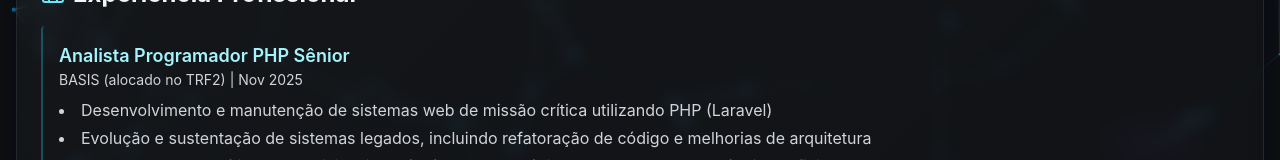
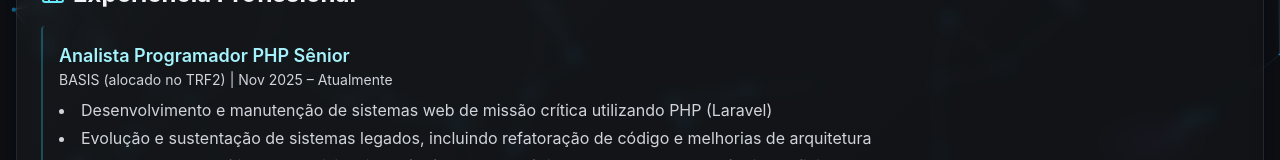
Before and after one commit to Neemiasbragadev/my-portifolio, a Next.js app: page / in a window 1280 px wide. Shown: the part 579-739 px from the top of the page. Built offline with nearby package versions, Linux system fonts and the light colour scheme.

Commit message:
Update Experience.tsx

```diff
--- a/components/Experience.tsx
+++ b/components/Experience.tsx
@@ -10,7 +10,7 @@ export default function Experience() {
      <div className="mb-6 space-y-4">
       <article className="p-4 bg-transparent border-l-2 border-cyan-400/30 rounded pl-4">
         <h3 className="text-lg font-semibold text-cyan-200">Analista Programador PHP Sênior</h3>
-        <p className="text-sm text-gray-300">BASIS (alocado no TRF2) | Nov 2025</p>
+        <p className="text-sm text-gray-300">BASIS (alocado no TRF2) | Nov 2025 – Atualmente</p>
         <ul className="list-disc list-inside text-gray-300 mt-2 space-y-1">
           <li>Desenvolvimento e manutenção de sistemas web de missão crítica utilizando PHP (Laravel)</li>
           <li>Evolução e sustentação de sistemas legados, incluindo refatoração de código e melhorias de arquitetura</li>
```
